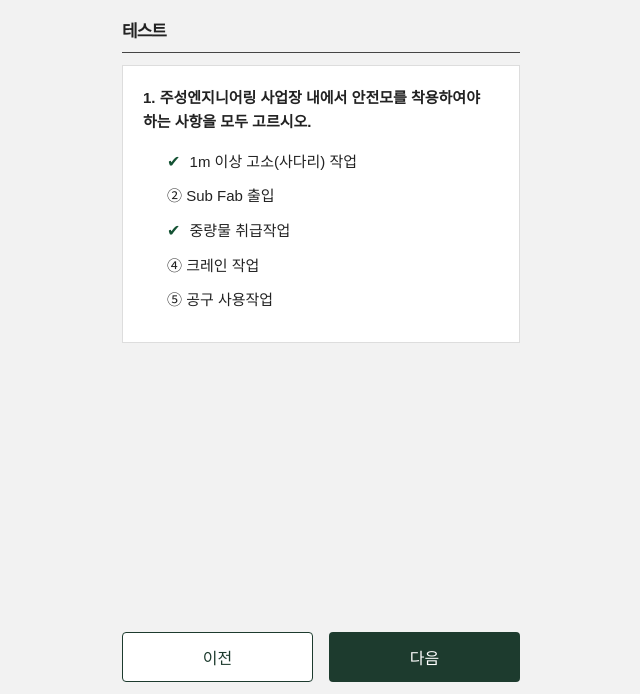
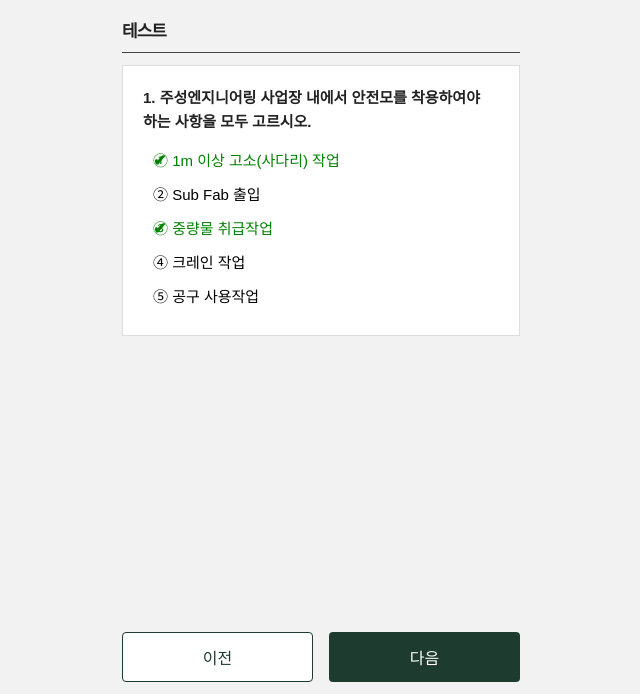
Before and after one commit to safed-develop/jusung-safety-training, a website: page test.html in a window 1280 px wide. Shown: the part 106-800 px from the top of the page, without its empty margins (319-959 px from the left). Drawn offline with Linux system fonts and the light colour scheme.

Commit message:
문제 체크

```diff
--- a/src/css/style.css
+++ b/src/css/style.css
@@ -566,7 +566,6 @@ video {
     margin: 1rem 0;
     text-align: left;
     color: #222;
-    padding-left: 2.4rem;
     position: relative;
 }
 
@@ -682,3 +681,52 @@ header {display: flex;
 
 .form label svg{
     margin-right: 5px;}
+
+
+.quiz-options {
+    list-style-type: none; /* 기본 번호 숨김 */
+    counter-reset: item;
+    padding-left: 10px; /* 체크 아이콘 + 번호 여유 공간 */
+    position: relative;
+}
+
+.quiz-options li {
+    position: relative;
+    cursor: pointer;
+    color: black;
+    user-select: none;
+    margin-bottom: 6px;
+}
+
+/* 번호 직접 생성 */
+.quiz-options li::before {
+    counter-increment: item;
+    content: "①②③④⑤"[counter(item) - 1]; /* 동그라미 번호 */
+    position: absolute;
+    left: 10px;
+    top: 50%;
+    transform: translateY(-50%);
+    font-weight: normal;
+    color: black;
+}
+
+/* 체크 아이콘 */
+.quiz-options li .check-icon {
+    position: absolute;
+    left: 0;
+    top: 50%;
+    transform: translateY(-50%);
+    color: green;
+    font-weight: bold;
+    display: none;
+    user-select: none;
+}
+
+/* 체크 시 스타일 */
+.quiz-options li.checked {
+    color: green;
+}
+
+.quiz-options li.checked .check-icon {
+    display: inline-block;
+}
--- a/test.html
+++ b/test.html
@@ -22,9 +22,9 @@
         </p>
 
         <ul class="quiz-options">
-            <li class="checked"><span class="check-icon">✔</span> 1m 이상 고소(사다리) 작업</li>
+            <li class="checked"><span class="check-icon">✔</span>① 1m 이상 고소(사다리) 작업</li>
             <li>② Sub Fab 출입</li>
-            <li class="checked"><span class="check-icon">✔</span> 중량물 취급작업</li>
+            <li class="checked"><span class="check-icon">✔</span>③ 중량물 취급작업</li>
             <li>④ 크레인 작업</li>
             <li>⑤ 공구 사용작업</li>
         </ul>
@@ -39,4 +39,24 @@
 
 </main>
 </body>
+<script>
+    document.addEventListener('DOMContentLoaded', () => {
+        const options = document.querySelectorAll('.quiz-options li');
+
+        options.forEach(option => {
+            // 체크 아이콘이 없으면 생성 (최초 한번만)
+            if (!option.querySelector('.check-icon')) {
+                const checkSpan = document.createElement('span');
+                checkSpan.classList.add('check-icon');
+                checkSpan.textContent = '✔';
+                option.prepend(checkSpan);
+            }
+
+            option.addEventListener('click', () => {
+                option.classList.toggle('checked');
+            });
+        });
+    });
+</script>
+
 </html>
```
